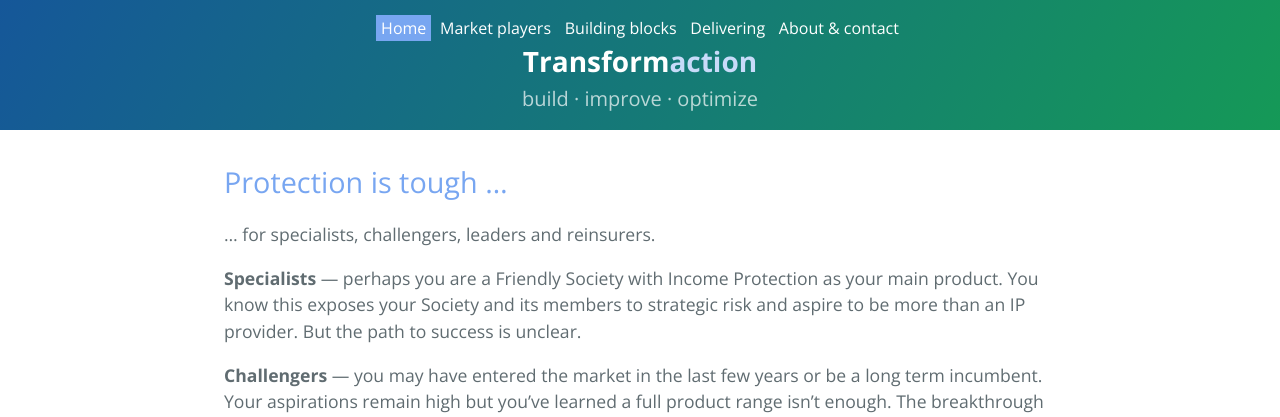
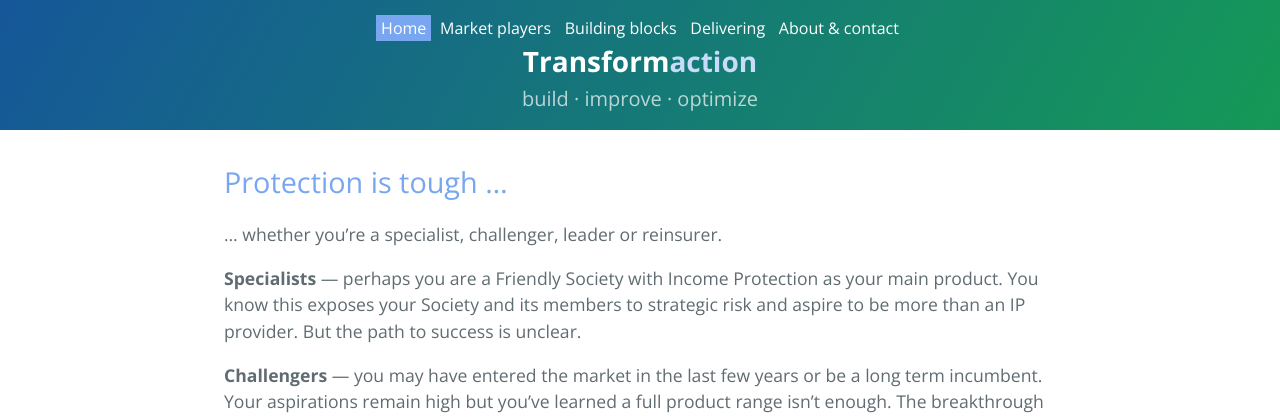
Before and after one commit to maverickactuary/1actuary, a Jekyll site: the page built from index.md, in a window 1280 px wide and 900 px high. Shown: the top 417 px of the window. Built offline with Jekyll 4.4.1, drawn with Linux system fonts in a browser that asks for light colours.

Commit message:
Mobile finishing touches

```diff
--- a/index.md
+++ b/index.md
@@ -6,7 +6,7 @@ title: "Transformaction"
 
 # Protection is tough ...
 
-... for specialists, challengers, leaders and reinsurers.
+... whether you're a specialist, challenger, leader or reinsurer.
 
 **Specialists** &mdash; perhaps you are a Friendly Society with Income Protection as your main product. You know this exposes your Society and its members to strategic risk and aspire to be more than an IP provider. But the path to success is unclear.
 
```
Also changed, not shown: content/3buildingblocks/index.md (+1 -1 lines), content/4delivering/index.md (+1 -1 lines).
